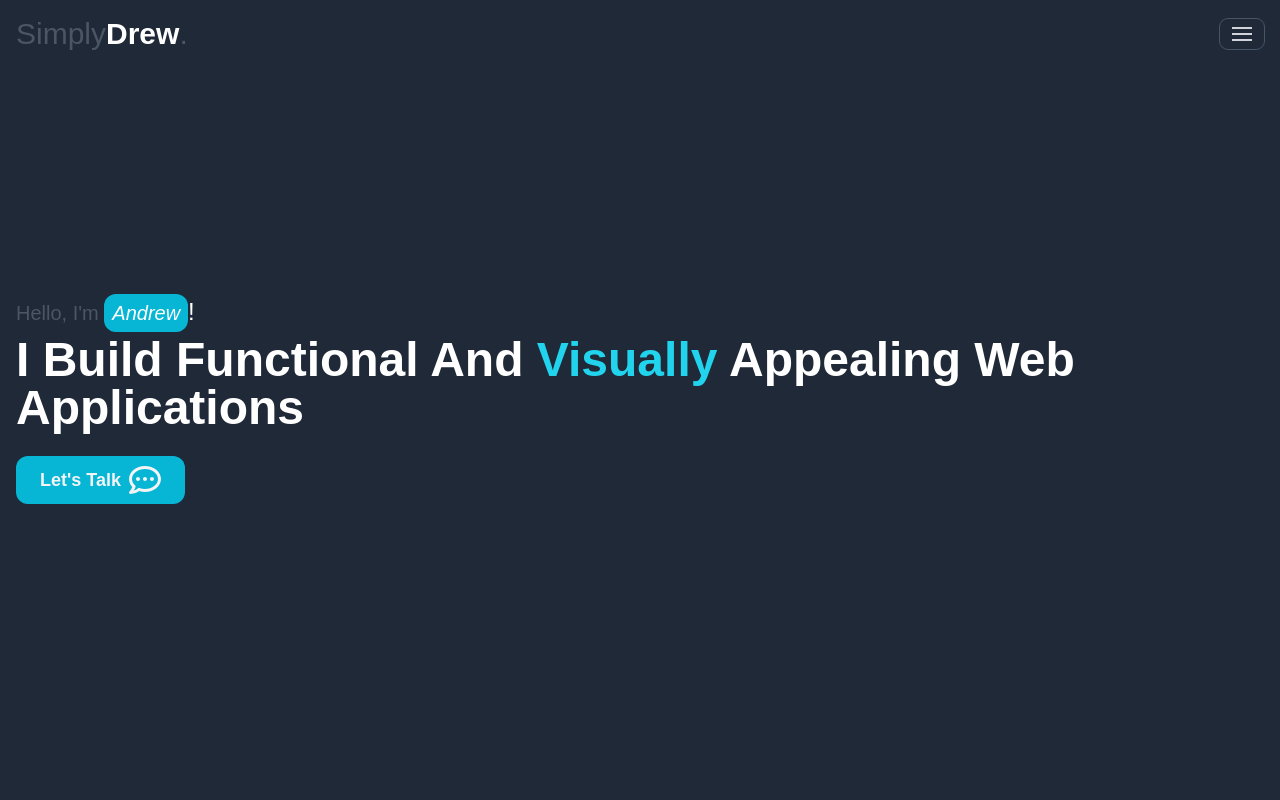
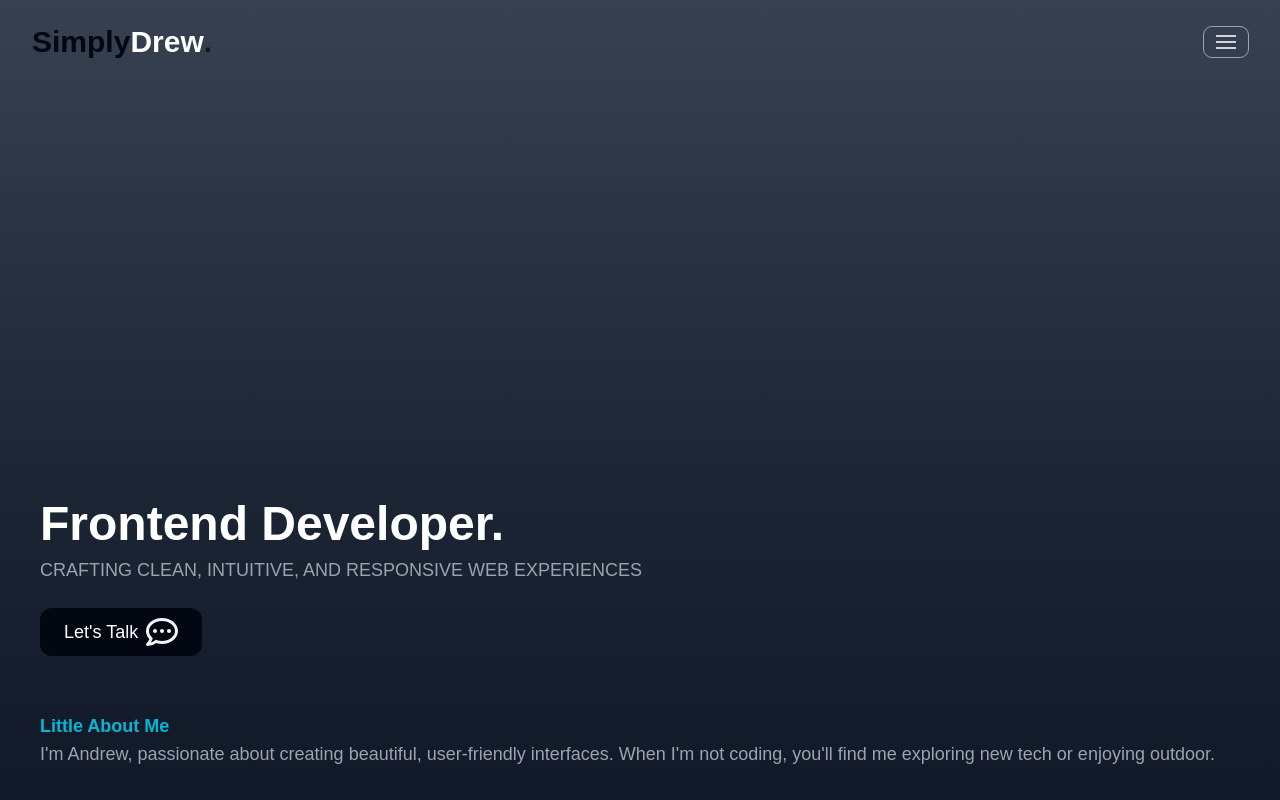
Before and after one commit to drucodecraft/mysite, a Next.js app: page / in a window 1280 px wide. Shown: the top 800 px of the page. Built offline with nearby package versions, Linux system fonts and the light colour scheme.

Commit message:
changed padding of elements x and font sizes

```diff
--- a/app/page.js
+++ b/app/page.js
@@ -10,7 +10,7 @@ import ProjectsComponent from "@/components/Projects/ProjectsComponent";
 import Footer from "@/components/footer/footer";
 export default function Home() {
   return (
-    <div className="relative overflow-x-hidden bg-gray-800 min-h-full w-full text-lg flex flex-col">
+    <div className="relative overflow-x-hidden bg-gray-900 min-h-full w-full text-lg flex flex-col">
       <NavBar />
       <HeroComponent />
       <AboutComp />
--- a/components/Hero/HeroComponent.jsx
+++ b/components/Hero/HeroComponent.jsx
@@ -4,27 +4,43 @@ export default function HeroComponent() {
   const hero = useRef(null);
 
   return (
-    <div ref={hero} className=" min-h-screen justify-center flex flex-col px-4">
-      <div className=" flex w-full gap-6 flex-col">
-        <section className=" flex flex-col gap-2">
-          <h4 className="  font-medium text-gray-600 text-xl">
-            Hello, I&apos;m{" "}
-            <span className="italic font-medium text-white  px-2 py-2 bg-cyan-500 rounded-xl">
-              Andrew
-            </span>
-            <span className=" text-white text-2xl">!</span>
+    <div
+      ref={hero}
+      className=" relative bg-gradient-to-b from-gray-700 via-gray-800 to-gray-900 min-h-screen  flex flex-col "
+    >
+      <div className=" absolute bottom-0  flex gap-6 flex-col ">
+        <section className=" px-10 flex flex-col gap-2">
+          <h4 className="  font-bold  text-white text-5xl">
+            Frontend Developer.
+            <span className="  "></span>
           </h4>
-          <h1 className=" text-white text-5xl font-bold">
-            I Build Functional And{" "}
-            <span className=" text-cyan-400">Visually</span> Appealing Web
-            Applications
+          <h1 className="  text-lg text-gray-400 ">
+            CRAFTING CLEAN, INTUITIVE, AND RESPONSIVE WEB EXPERIENCES
           </h1>
         </section>
-        <section>
-          <button className=" py-2 px-6 rounded-xl bg-cyan-500 text-gray-100 flex items-center gap-2">
-            <span className=" text-lg font-semibold"> Let&apos;s Talk</span>
-            <FaRegCommentDots className=" h-8 w-8" />
+        <section className=" px-10">
+          <button className=" bg-gray-950 py-2 px-6 rounded-xl  flex items-center gap-2">
+            <span className=" text-white text-lg font-medium">
+              {" "}
+              Let&apos;s Talk
+            </span>
+            <FaRegCommentDots className=" text-gray-100 h-8 w-8" />
           </button>
+        </section>
+        <section
+          id="animated-section "
+          className=" font-light text-gray-400  flex-col flex  py-8 px-10"
+        >
+          <div className=" w-full block">
+            <h3 className=" font-semibold text-lg text-cyan-500">
+              Little About Me
+            </h3>
+            <p className=" text-lg font-normal">
+              I&apos;m Andrew, passionate about creating beautiful,
+              user-friendly interfaces. When I&apos;m not coding, you&apos;ll
+              find me exploring new tech or enjoying outdoor.
+            </p>
+          </div>
         </section>
       </div>
     </div>
--- a/components/Projects/ProjectsComponent.jsx
+++ b/components/Projects/ProjectsComponent.jsx
@@ -20,11 +20,11 @@ export default function ProjectsComponent() {
     }
   }, [selected]);
   return (
-    <div ref={projectRef} className=" text-gray-500 px-4 py-20">
-      <h2 className=" bg-cyan-500 py-2 rounded-t-xl text-3xl mb-4 font-bold text-center text-white drop-shadow-md">
+    <div ref={projectRef} className=" bg-gray-800 text-gray-500 px-10 py-20">
+      <h2 className=" bg-gray-700 py-2 rounded-t-xl text-2xl mb-4 font-semibold text-center text-white drop-shadow-md">
         Projects
       </h2>
-      <p className=" text-gray-600 font-light text-lg drop-shadow-md">
+      <p className=" text-gray-600  text-base font-normal drop-shadow-sm">
         I&apos;m currently working on projects that will demonstrate my
         expertise. Stay tuned!
       </p>
--- a/components/ScrollTopComponent/Top.jsx
+++ b/components/ScrollTopComponent/Top.jsx
@@ -15,7 +15,7 @@ export default function Top() {
         gsap.to(scrollUpElement, {
           alpha: 1,
           y: 0,
-          duration: 1,
+
           ease: "power4.in",
         });
       } else {
--- a/components/footer/footer.jsx
+++ b/components/footer/footer.jsx
@@ -9,19 +9,19 @@ import {
 
 export default function Footer() {
   return (
-    <footer className="  w-full px-10 lg:px-24  pt-24 pb-12 justify-center flex flex-col bg-gray-900   ">
+    <footer className="  w-full px-10   pt-24 pb-12 justify-center flex flex-col bg-gray-900   ">
       <div className=" gap-4 flex flex-col">
         <section className=" flex   flex-col gap-6 ">
           <article className=" flex-1">
-            <p className=" text-center  text-gray-400 text-3xl font-medium">
+            <p className=" text-center  text-gray-400 text-xl font-light">
               Building Modern Web Experiences With Clean Code And Innovative
               Design.
             </p>
           </article>
           <article className="flex-1 flex w-full justify-center ">
-            <button className=" py-2 px-6 rounded-xl bg-white text-gray-800 flex items-center gap-2 text-xl font-semibold">
-              <span>Email Me</span>
-              <FaRegEnvelope className="  text-cyan-700 h-8 w-8" />
+            <button className=" py-2 px-6 rounded-xl bg-gray-500 text-gray-800 flex items-center gap-2 text-lg ">
+              <span className=" font-medium text-gray-200">Email Me</span>
+              <FaRegEnvelope className="  text-gray-50 h-8 w-8" />
             </button>
           </article>
           <article className=" flex-1   ">
@@ -41,7 +41,7 @@ export default function Footer() {
           </article>
         </section>
         <section className=" flex w-full justify-center">
-          <p className=" text-gray-500 text-center text-lg drop-shadow-sm font-medium">
+          <p className=" text-gray-500 text-center text-base drop-shadow-sm font-normal">
             {" "}
             @2024 Simply Drew. All rights reserved
           </p>
--- a/components/navBar/NavBar.jsx
+++ b/components/navBar/NavBar.jsx
@@ -36,13 +36,11 @@ export default function NavBar() {
   }, [toggle]);
 
   return (
-    <nav className=" fixed z-50 flex flex-col w-full h-full">
-      <section className="flex relative z-10  px-4 py-4 items-center justify-between">
-        <div className=" flex items-center text-gray-600 text-3xl">
-          <p className={` ${toggle ? "text-gray-800" : ""} font-light`}>
-            Simply
-          </p>
-          <p className=" text-white font-black">Drew</p>.
+    <nav className="  fixed z-50 flex flex-col w-full h-fit">
+      <section className="flex relative  z-10  px-8 py-6 items-center justify-between">
+        <div className=" flex items-center font-bold text-3xl">
+          <p className={` text-gray-950 `}>Simply</p>
+          <p className=" text-white ">Drew</p>.
         </div>
         <div
           ref={toggleButtonRef}
@@ -53,9 +51,7 @@ export default function NavBar() {
               toggleActive(true);
             }
           }}
-          className={` flex flex-col gap-1 outline  outline-1 rounded-lg py-2 px-3 ${
-            toggle ? "outline-slate-800" : "outline-slate-600"
-          }`}
+          className={` flex flex-col gap-1 outline outline-gray-400  outline-1 rounded-lg py-2 px-3 `}
         >
           <span className=" bg-gray-300 w-5 h-0.5"></span>
           <span className=" bg-gray-300 w-5 h-0.5"></span>
@@ -64,7 +60,7 @@ export default function NavBar() {
       </section>
       <section
         ref={linksComponentRef}
-        className={` opacity-0  absolute min-h-screen w-full bg-slate-950 flex justify-end `}
+        className={` opacity-0  absolute min-h-screen w-full bg-slate-600 flex justify-end `}
       >
         <ul className=" mt-24 mr-8  gap-8 flex flex-col text-xl font-medium text-gray-500 text-end">
           <li
--- a/components/qoute/qoute.jsx
+++ b/components/qoute/qoute.jsx
@@ -4,12 +4,12 @@ import { FaQuoteLeft, FaQuoteRight } from "react-icons/fa";
 export default function Qoute() {
   return (
     <div>
-      <section className="  w-full px-10 lg:px-24 lg:gap-4 h-full items-center justify-center flex     ">
-        <FaQuoteLeft className={"text-indigo-500 h-48 w-28"} />
-        <p className=" max-w-xl font-semibold text-center text-2xl text-gray-600">
+      <section className=" bg-gray-800  w-full px-10 lg:px-24 lg:gap-4 h-full items-center justify-center flex     ">
+        <FaQuoteLeft className={"text-indigo-50 h-48 w-28"} />
+        <p className=" max-w-xl font-medium text-center text-xl text-gray-600">
           The Best Way To Predict The Future Is To Code It
         </p>
-        <FaQuoteRight className={"text-indigo-500 h-48 w-28"} />
+        <FaQuoteRight className={"text-indigo-50 h-48 w-28"} />
       </section>
     </div>
   );
--- a/components/skills/bar/bar.jsx
+++ b/components/skills/bar/bar.jsx
@@ -7,10 +7,12 @@ export default function Bar({ percentage, skill }) {
   return (
     <div className=" flex flex-col gap-1">
       <section className=" flex w-full justify-between items-center">
-        <p className=" text-gray-600  text-xl drop-shadow-sm font-semibold">
+        <p className=" text-gray-600  text-base font-normal drop-shadow-sm">
           {skill}
         </p>
-        <p className=" text-gray-100">{percentage}%</p>
+        <p className=" text-gray-400  text-base font-normal drop-shadow-sm">
+          {percentage}%
+        </p>
       </section>
       <section>
         <svg width={"100%"} height={"20"}>
@@ -18,7 +20,7 @@ export default function Bar({ percentage, skill }) {
             x={0}
             y={0}
             width={"100%"}
-            height={20}
+            height={10}
             fill="#e0e0e0"
             rx={10}
             ry={10}
@@ -27,7 +29,7 @@ export default function Bar({ percentage, skill }) {
             ref={barRef}
             x={0}
             y={0}
-            height={20}
+            height={10}
             rx={10}
             ry={10}
             fill="#00aaff"
--- a/package.json
+++ b/package.json
@@ -15,6 +15,7 @@
     "react": "^19.0.0",
     "react-dom": "^19.0.0",
     "react-icons": "^5.4.0",
+    "smooth-scroll": "^16.1.3",
     "zustand": "^5.0.2"
   },
   "devDependencies": {
```
Also changed, not shown: components/AboutComponent/AboutComp.jsx (+13 -8 lines), components/skills/skills.jsx (+15 -13 lines), 1 other file (tests, documents, lock files or other folders).
